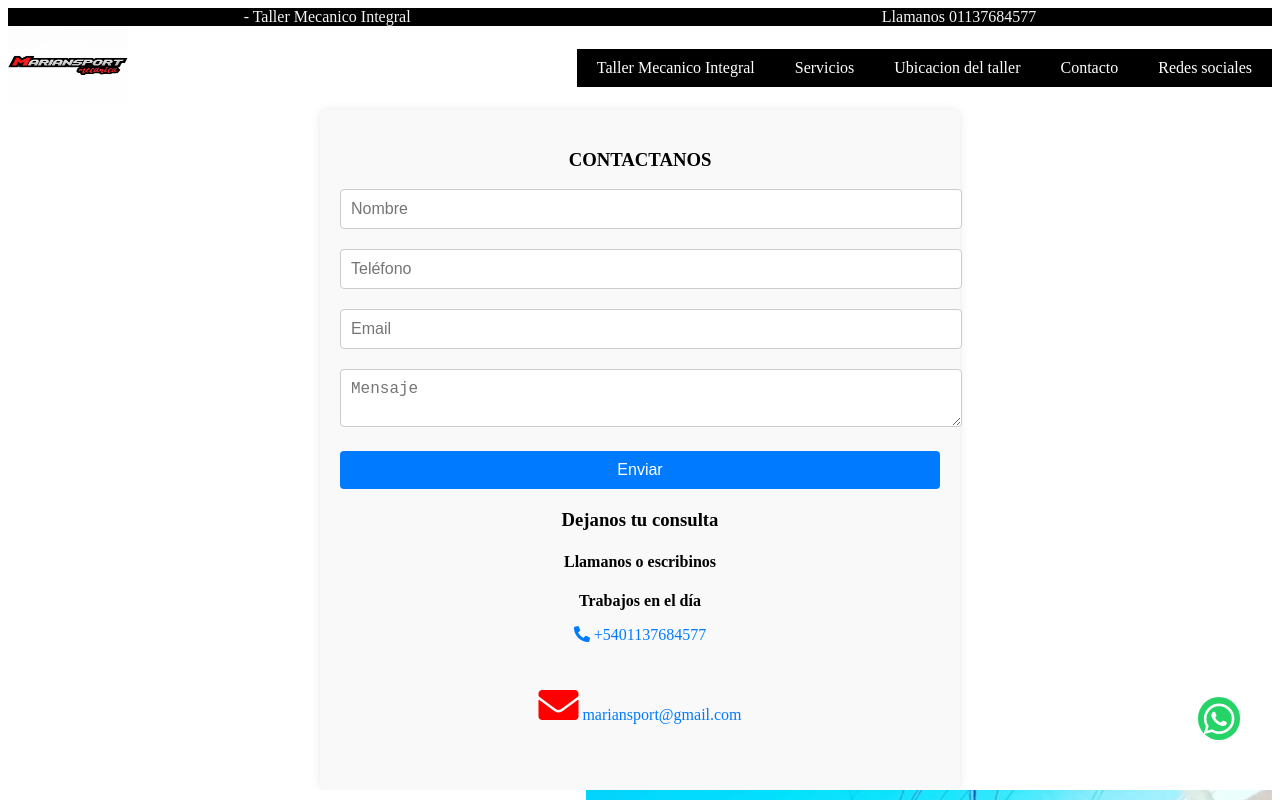
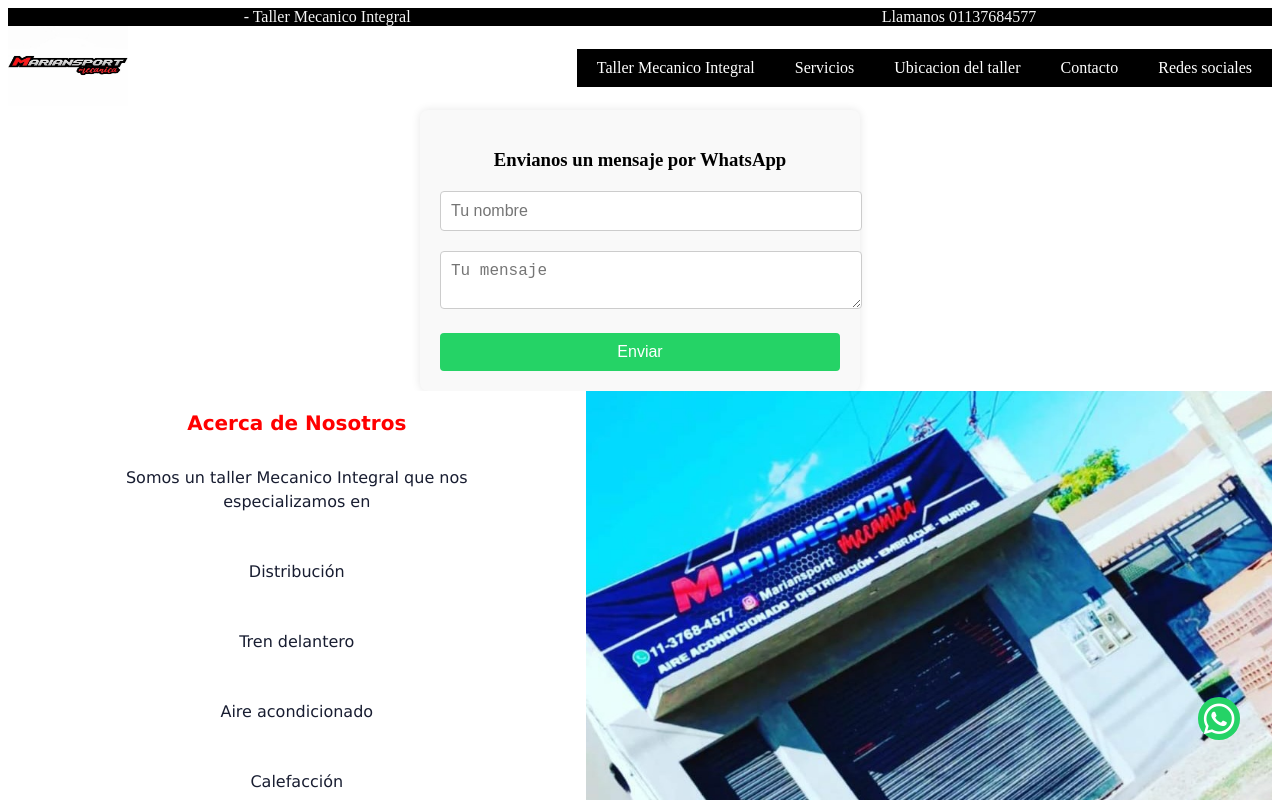
Before and after one commit to danydeitu/MarianSport, a React (Vite) app: page /Contacto in a window 1280 px wide. Shown: the top 800 px of the page. Built offline with nearby package versions, Linux system fonts and the light colour scheme.

Commit message:
add whatsapp form

```diff
--- a/src/App.tsx
+++ b/src/App.tsx
@@ -11,6 +11,7 @@
 
 import './App.css';
 import MapComponent from './components/MapComponent';
+import WhatsAppForm from './components/WhatsAppForm';
 const App: React.FC = () => {
 
   return (
@@ -21,13 +22,13 @@
       <Routes>
 
         <Route path="/Nosotros" Component={About} />
-        <Route path="/Contacto" Component={Mailer} />
+        <Route path="/Contacto" Component={WhatsAppForm} />
         <Route path="/Redes" Component={Footer} />
         <Route path="/ubicacion" Component={MapComponent} />
       </Routes>
 
       <About/>
-      <Mailer/>
+      <WhatsAppForm/>
       <MapComponent/>
       <Footer/>
     </Router>
--- /dev/null
+++ b/src/components/WhatsAppForm.tsx
@@ -0,0 +1,95 @@
+import React, { useState } from 'react';
+import styled from 'styled-components';
+
+const FormContainer = styled.form`
+  display: flex;
+  flex-direction: column;
+  max-width: 400px;
+  margin: 0 auto;
+  padding: 20px;
+  border-radius: 8px;
+  box-shadow: 0 0 10px rgba(0, 0, 0, 0.1);
+  background-color: #f9f9f9;
+`;
+
+const FormTitle = styled.h3`
+  text-align: center;
+  margin-bottom: 20px;
+`;
+
+const FormGroup = styled.div`
+  margin-bottom: 20px;
+`;
+
+const FormInput = styled.input`
+  width: 100%;
+  padding: 10px;
+  font-size: 16px;
+  border: 1px solid #ccc;
+  border-radius: 4px;
+`;
+
+const FormTextarea = styled.textarea`
+  width: 100%;
+  padding: 10px;
+  font-size: 16px;
+  border: 1px solid #ccc;
+  border-radius: 4px;
+`;
+
+const FormButton = styled.button`
+  width: 100%;
+  padding: 10px;
+  font-size: 16px;
+  background-color: #25d366;
+  color: #fff;
+  border: none;
+  border-radius: 4px;
+  cursor: pointer;
+`;
+
+const WhatsAppForm: React.FC = () => {
+  const [formData, setFormData] = useState({
+    name: '',
+    message: '',
+  });
+
+  const handleChange = (event: React.ChangeEvent<HTMLInputElement | HTMLTextAreaElement>) => {
+    setFormData({ ...formData, [event.target.name]: event.target.value });
+  };
+
+  const handleSubmit = (event: React.FormEvent) => {
+    event.preventDefault();
+    const phoneNumber = '5491137684577'; // Número de teléfono de WhatsApp (sin el '+' y con el código de país)
+    const url = `https://wa.me/${phoneNumber}?text=${encodeURIComponent(`Nombre: ${formData.name}\nMensaje: ${formData.message}`)}`;
+    window.open(url, '_blank');
+  };
+
+  return (
+    <FormContainer onSubmit={handleSubmit}>
+      <FormTitle>Envianos un mensaje por WhatsApp</FormTitle>
+      <FormGroup>
+        <FormInput
+          type="text"
+          name="name"
+          placeholder="Tu nombre"
+          value={formData.name}
+          onChange={handleChange}
+          required
+        />
+      </FormGroup>
+      <FormGroup>
+        <FormTextarea
+          name="message"
+          placeholder="Tu mensaje"
+          value={formData.message}
+          onChange={handleChange}
+          required
+        />
+      </FormGroup>
+      <FormButton type="submit">Enviar</FormButton>
+    </FormContainer>
+  );
+};
+
+export default WhatsAppForm;
```
